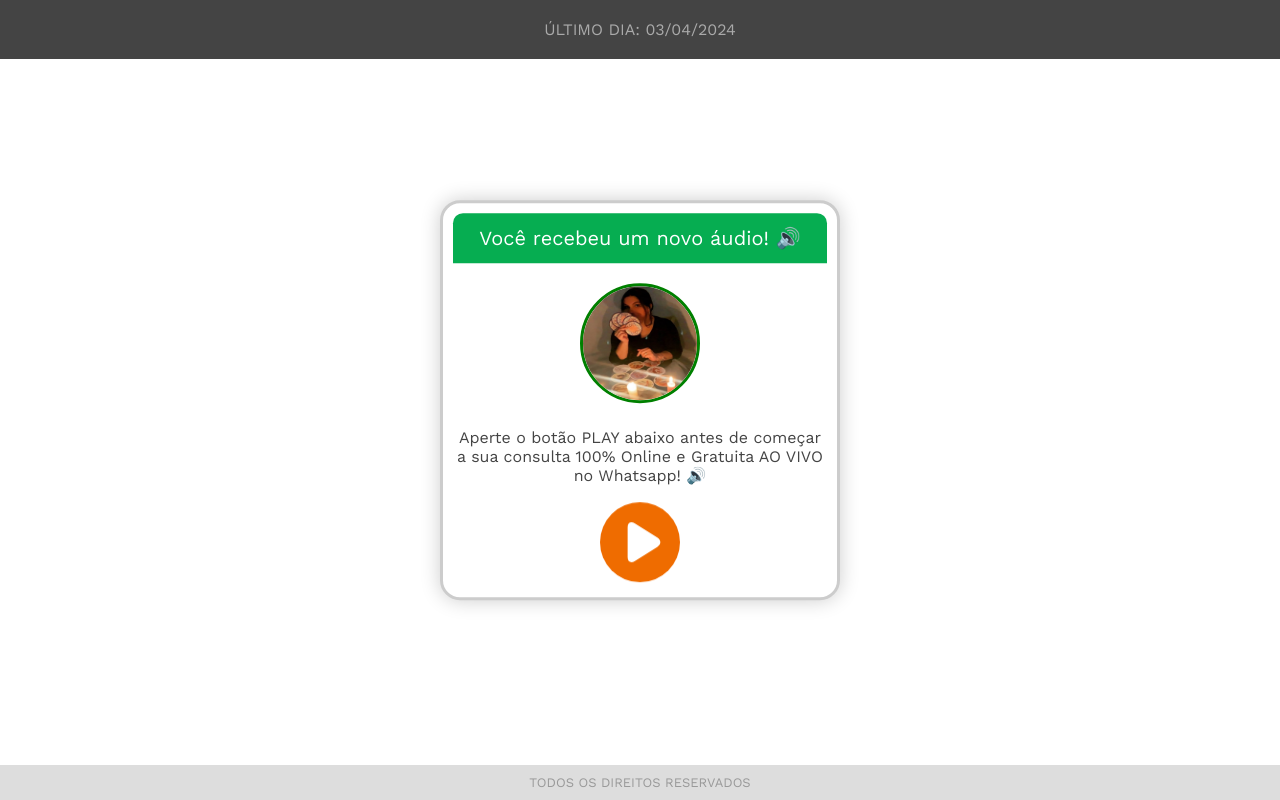
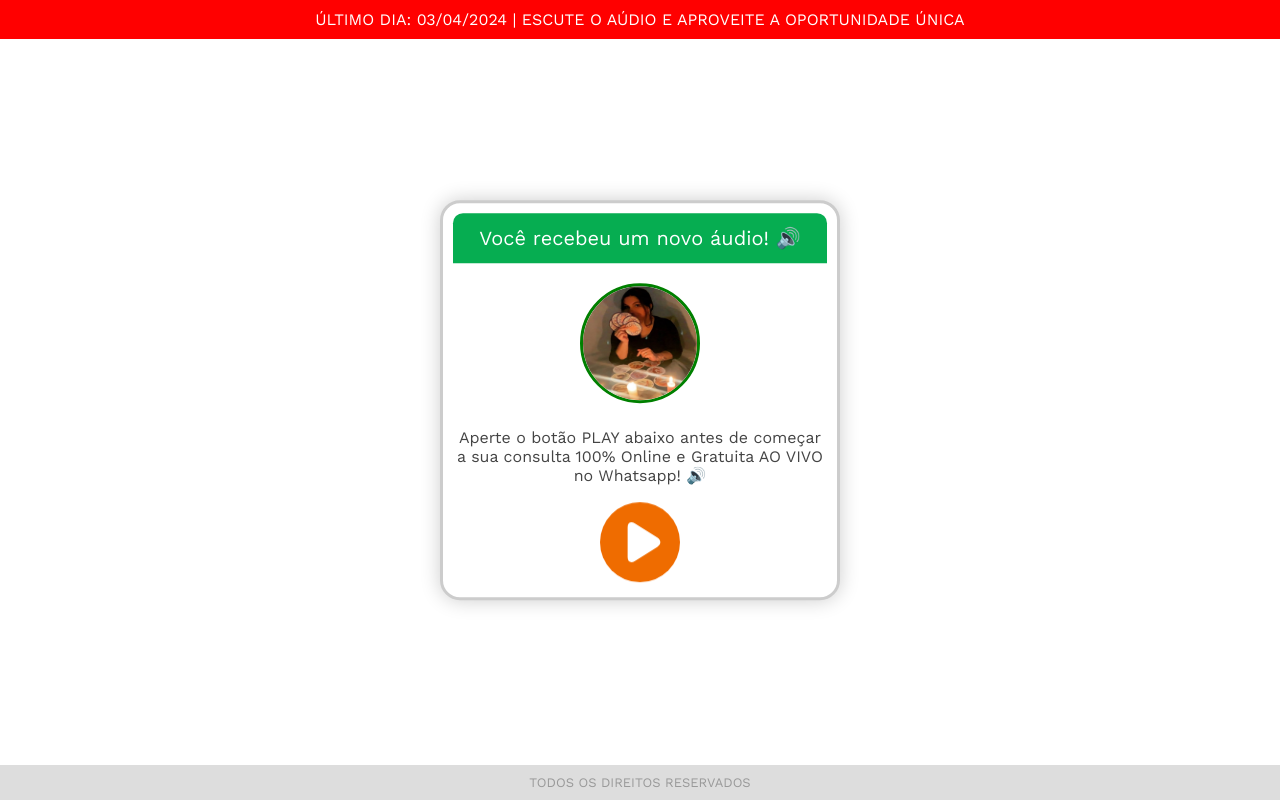
Before and after one commit to espiritualidadee/robertavieira, a plain HTML site: page index.html in a window 1280 px wide. Drawn offline with nearby package versions, Linux system fonts and the light colour scheme.

Commit message:
Add files via upload

```diff
--- a/index.html
+++ b/index.html
@@ -14,7 +14,7 @@
     <link href="https://fonts.googleapis.com/css2?family=Work+Sans:ital,wght@0,200;0,300;0,400;0,500;0,600;0,700;0,800;1,200;1,300;1,400;1,500;1,600;1,700;1,800&display=swap" rel="stylesheet">
 
 
-    <header> ÚLTIMO DIA: <span class="data">1/12/2023</span></header>
+    <header style="background-color: red; color: white; padding: 10px;">ÚLTIMO DIA: <span class="data">1/12/2023</span><span> | ESCUTE O AÚDIO E APROVEITE A OPORTUNIDADE ÚNICA</span></header>
 
 
     <div class="center-box">
```
